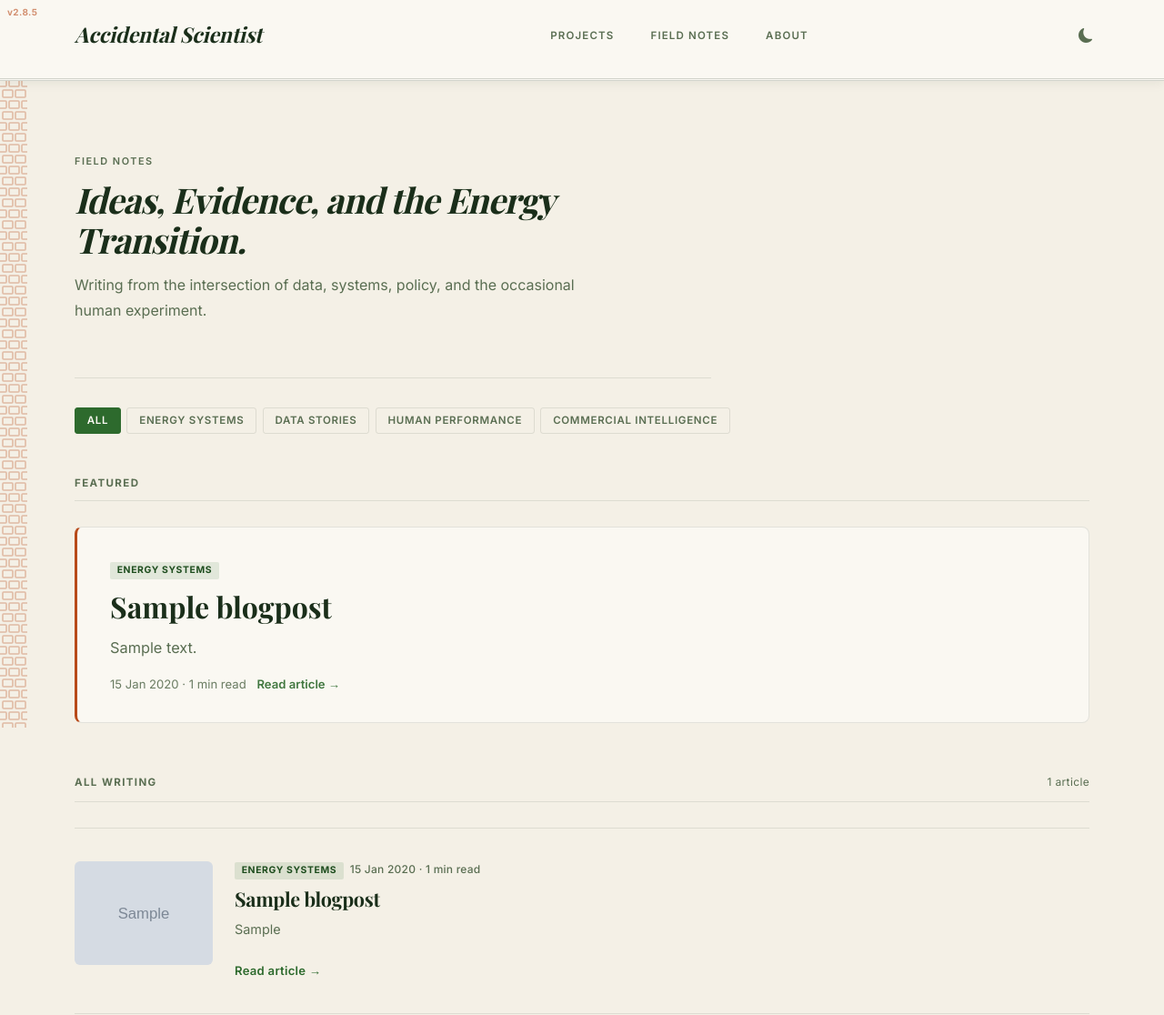
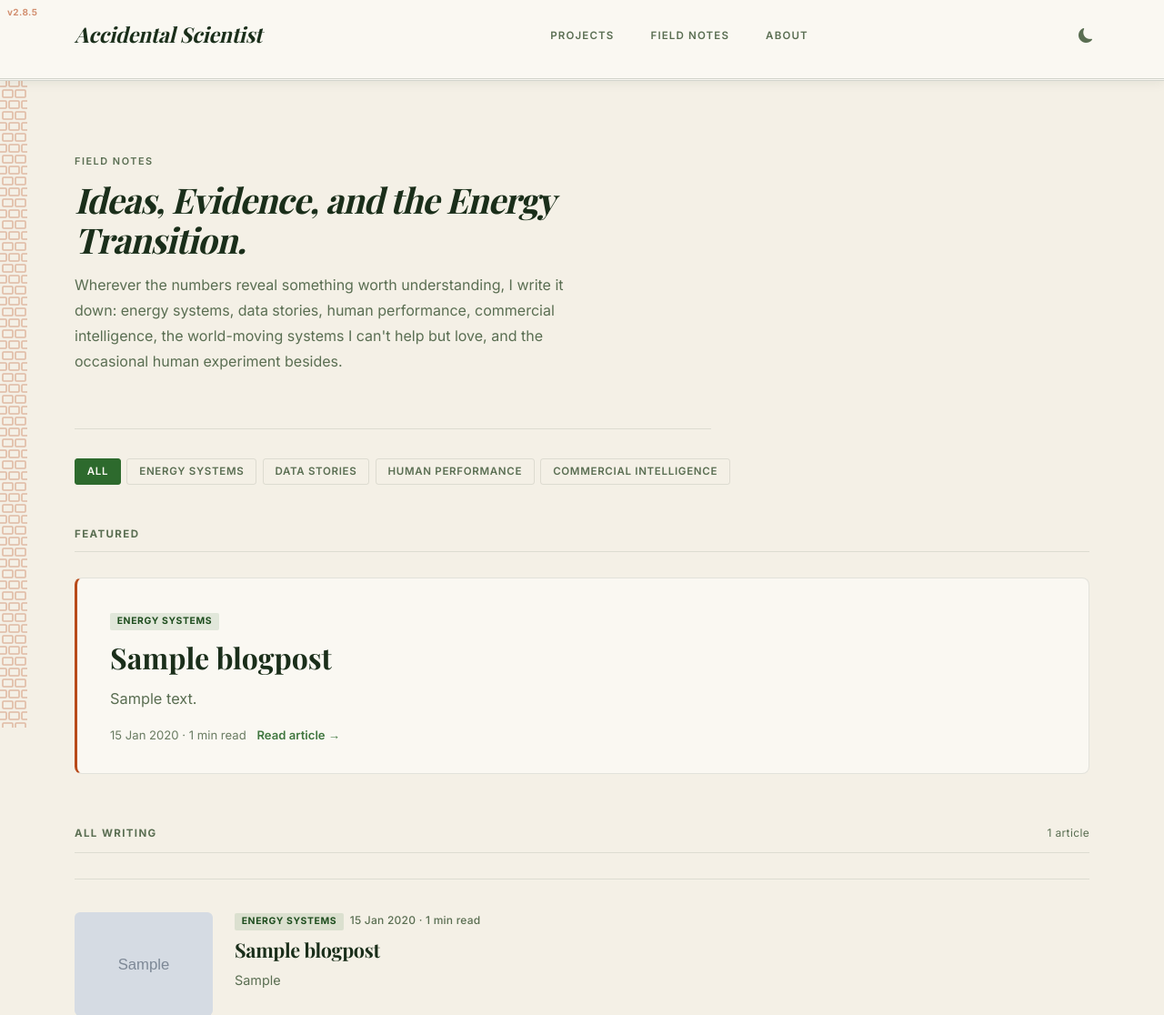
Before and after one commit to accidentalscientist/accidental-scientist-portfolio, a Django app: page /blog/ in a window 1280 px wide. Shown: the top 1116 px of the page at 91% size. Run offline with Django 5.2, Linux system fonts and the light colour scheme; tables that the repository leaves empty hold one stand-in row (values such as "Sample post"); grey boxes marked "Sample" are stand-in pictures; parts of the project's set-up code (start-up, migrations or seed data) failed here and were passed over; some libraries are stand-ins or nearby versions; some web fonts are replaced.

Commit message:
Revert featured cards to stacked layout, unify taglines across pages
- Featured cards back to full-width stacked (not side-by-side), with
  a horizontal divider between them instead of vertical
- Home, Field Notes, Projects and About hero copy now consistently
  names all four pillars (energy systems, data stories, human
  performance, commercial intelligence) using the same reversed,
  'wherever the numbers reveal something worth understanding' framing,
  adapted per page. No em dashes.

```diff
--- a/portfolio/templates/portfolio/blog.html
+++ b/portfolio/templates/portfolio/blog.html
@@ -9,7 +9,7 @@
 <header class="journal-hero">
   <p class="journal-eyebrow">Field notes</p>
   <h1>Ideas, Evidence, and the Energy Transition.</h1>
-  <p>Writing from the intersection of data, systems, policy, and the occasional human experiment.</p>
+  <p>Wherever the numbers reveal something worth understanding, I write it down: energy systems, data stories, human performance, commercial intelligence, the world-moving systems I can't help but love, and the occasional human experiment besides.</p>
 </header>
 
 {# ── Category filter ──────────────────────────────────────────── #}
@@ -26,7 +26,7 @@
     <h2 id="featured-writing-title">Featured</h2>
   </div>
 
-  <div class="featured-grid{% if featured_posts|length == 1 %} featured-grid--single{% endif %}">
+  <div class="featured-grid">
     {% for post in featured_posts %}
     {% if not forloop.first %}<div class="featured-divider" aria-hidden="true"></div>{% endif %}
     <a class="featured-single__card" href="{% url 'blog_detail' slug=post.slug %}">
--- a/portfolio/templates/portfolio/contact.html
+++ b/portfolio/templates/portfolio/contact.html
@@ -13,8 +13,9 @@
     <p class="journal-eyebrow">About</p>
     <h1>Data, Systems, and Human Performance.</h1>
     <p class="about-lead">
-      My work and my curiosity sit at the meeting point of the energy economy, the systems that shape it, and how people
-      adapt, perform, and change. I came to this work sideways, which is why I call myself the Accidental Scientist.
+      My curiosity sits wherever the numbers reveal something worth understanding: energy systems, data stories,
+      human performance, commercial intelligence, the world-moving systems I can't help but love. I came to this
+      work sideways, which is why I call myself the Accidental Scientist.
     </p>
   </header>
 
--- a/portfolio/templates/portfolio/home.html
+++ b/portfolio/templates/portfolio/home.html
@@ -15,8 +15,9 @@
         </p>
         <h1 id="hero-title">Energy, Systems, and Human Performance.</h1>
         <p class="portfolio-hero__intro">
-            I explore the renewable energy transition, and the data, systems, and human behaviour
-            shaping a cleaner, more resilient future.
+            Wherever the numbers reveal something worth understanding, I go looking, through energy
+            systems, data stories, human performance, and commercial intelligence: the world-moving
+            systems I can't help but love.
         </p>
         <div class="portfolio-hero__actions">
             <a class="btn btn-primary" href="{% url 'nem_dashboard:nem_dashboard' %}">Explore the NEM Dashboard</a>
--- a/portfolio/templates/portfolio/projects.html
+++ b/portfolio/templates/portfolio/projects.html
@@ -11,7 +11,7 @@
   <header class="journal-hero">
     <p class="journal-eyebrow">Work</p>
     <h1>Interactive projects</h1>
-    <p>Working data products across Australia's energy systems, commercial intelligence and human performance.</p>
+    <p>Interactive tools built wherever the numbers reveal something worth understanding: energy systems, data stories, human performance, commercial intelligence. The same world-moving systems, built to explore rather than read.</p>
   </header>
 
   {# ── Category filter ── #}
--- a/static/css/blog.css
+++ b/static/css/blog.css
@@ -544,18 +544,13 @@
 }
 
 .featured-grid {
-  display: grid;
-  grid-template-columns: 1fr auto 1fr;
-  align-items: stretch;
+  display: flex;
+  flex-direction: column;
   gap: 1.5rem;
 }
 
-.featured-grid--single {
-  grid-template-columns: 1fr;
-}
-
 .featured-divider {
-  width: 1px;
+  height: 1px;
   background: var(--border-color);
 }
 
@@ -611,6 +606,4 @@
 
 @media (max-width: 720px) {
   .featured-single__card { padding: 1.5rem 1.5rem; }
-  .featured-grid          { grid-template-columns: 1fr; }
-  .featured-divider       { display: none; }
 }
```
